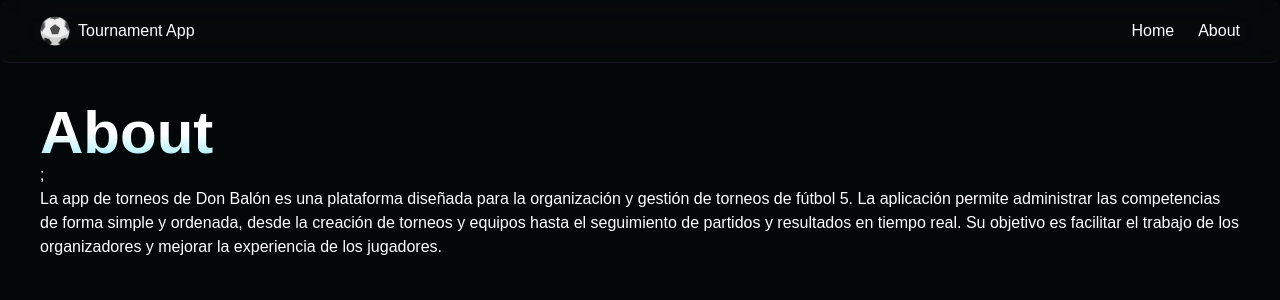
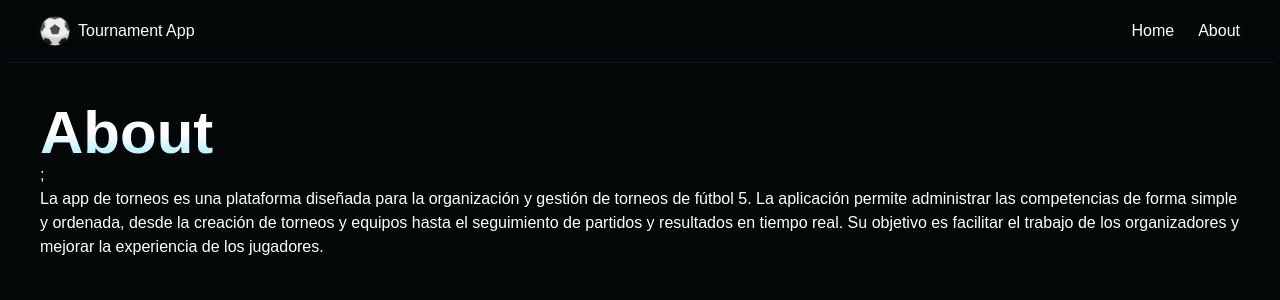
Before and after one commit to danilodev6/cup-app, a Next.js app: page /about in a window 1280 px wide. Shown: the top 300 px of the page. Built offline with nearby package versions, Linux system fonts and the light colour scheme; a web font is replaced by a local one.

Commit message:
change about text

```diff
--- a/src/app/about/page.tsx
+++ b/src/app/about/page.tsx
@@ -4,12 +4,12 @@ const About = () => {
       {" "}
       <h1>About</h1>;
       <p>
-        La app de torneos de Don Balón es una plataforma diseñada para la
-        organización y gestión de torneos de fútbol 5. La aplicación permite
-        administrar las competencias de forma simple y ordenada, desde la
-        creación de torneos y equipos hasta el seguimiento de partidos y
-        resultados en tiempo real. Su objetivo es facilitar el trabajo de los
-        organizadores y mejorar la experiencia de los jugadores.
+        La app de torneos es una plataforma diseñada para la organización y
+        gestión de torneos de fútbol 5. La aplicación permite administrar las
+        competencias de forma simple y ordenada, desde la creación de torneos y
+        equipos hasta el seguimiento de partidos y resultados en tiempo real. Su
+        objetivo es facilitar el trabajo de los organizadores y mejorar la
+        experiencia de los jugadores.
       </p>
     </>
   );
```
